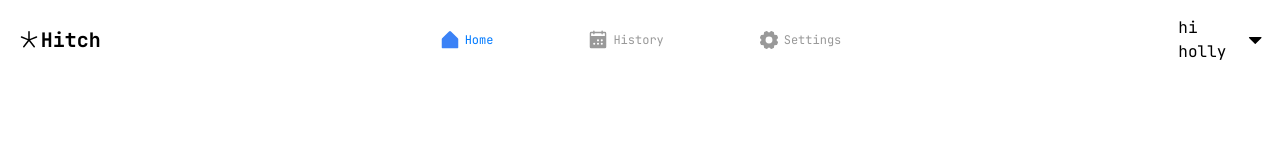
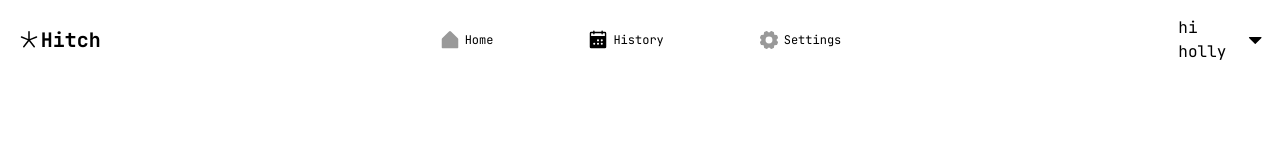
Before and after one commit to plutos28/hitch, a React (Vite) app: page /app in a window 1280 px wide. Shown: the top 160 px of the page. Built offline with nearby package versions, Linux system fonts and the light colour scheme.

Commit message:
add routes to home, settings, and history using navlink

```diff
--- a/src/css/output.css
+++ b/src/css/output.css
@@ -762,3 +762,13 @@ video {
   --tw-text-opacity: 1;
   color: rgb(138 138 142 / var(--tw-text-opacity));
 }
+
+.text-red-400{
+  --tw-text-opacity: 1;
+  color: rgb(248 113 113 / var(--tw-text-opacity));
+}
+
+.text-indigo-400{
+  --tw-text-opacity: 1;
+  color: rgb(129 140 248 / var(--tw-text-opacity));
+}
--- a/src/routes/history.jsx
+++ b/src/routes/history.jsx
@@ -3,8 +3,7 @@ import {Link} from 'react-router-dom'
 export default function History() {
   return (
     <div className="flex flex-col items-center">
-      <h1 className="text-4xl text-blue-400">History</h1>
-      <p> <Link to={'app'}>-{'>'}App</Link></p>
+      <h1 className="text-4xl text-indigo-400">History</h1>
     </div>
   )
 }
--- a/src/routes/root.jsx
+++ b/src/routes/root.jsx
@@ -1,4 +1,4 @@
-import {Link, Outlet} from 'react-router-dom'
+import {Link, Outlet, NavLink} from 'react-router-dom'
 
 export default function Root() {
   return (
@@ -15,22 +15,76 @@ export default function Root() {
         <div className="col-span-3"></div>
         <div className="col-span-4 flex justify-between">
             {/* <!-- home link --> */}
-            <a href="#" className="flex items-center space-x-1">
-                <svg className="fill-blue-500" xmlns="http://www.w3.org/2000/svg" width="22" height="22" fill="#000000" viewBox="0 0 256 256"><path d="M224,120v96a8,8,0,0,1-8,8H40a8,8,0,0,1-8-8V120a15.87,15.87,0,0,1,4.69-11.32l80-80a16,16,0,0,1,22.62,0l80,80A15.87,15.87,0,0,1,224,120Z"></path></svg>
-                <p className="text-[12px] text-hitchBlue">Home</p>
-            </a>
+            <NavLink
+              to={`home`}
+              className={({ isActive, isPending }) =>
+                "flex items-center space-x-1"
+              }
+              >
+              {({ isActive, isPending }) => (
+                <>
+                  <svg
+                    className={`${isActive ? 'fill-blue-500' : 'fill-hitchUnselectedTab'} ${isPending ? '' : ''}`}
+                    xmlns="http://www.w3.org/2000/svg"
+                    width="22"
+                    height="22"
+                    fill="#000000"
+                    viewBox="0 0 256 256"
+                  >
+                    <path d="M224,120v96a8,8,0,0,1-8,8H40a8,8,0,0,1-8-8V120a15.87,15.87,0,0,1,4.69-11.32l80-80a16,16,0,0,1,22.62,0l80,80A15.87,15.87,0,0,1,224,120Z"></path>
+                  </svg>
+                  <p
+                    className={`text-[12px] ${isActive ? 'text-hitchBlue' : 'fill-hitchUnselectedTab'} ${isPending ? '' : ''}`}
+                  >
+                    Home
+                  </p>
+                </>
+              )}
+            </NavLink>
+
 
             {/* <!-- history link --> */}
-            <a href="#" className="flex items-center space-x-1">
-                <svg className="fill-hitchUnselectedTab" xmlns="http://www.w3.org/2000/svg" width="22" height="22" fill="#000000" viewBox="0 0 256 256"><path d="M208,32H184V24a8,8,0,0,0-16,0v8H88V24a8,8,0,0,0-16,0v8H48A16,16,0,0,0,32,48V208a16,16,0,0,0,16,16H208a16,16,0,0,0,16-16V48A16,16,0,0,0,208,32ZM84,184a12,12,0,1,1,12-12A12,12,0,0,1,84,184Zm44,0a12,12,0,1,1,12-12A12,12,0,0,1,128,184Zm0-40a12,12,0,1,1,12-12A12,12,0,0,1,128,144Zm44,40a12,12,0,1,1,12-12A12,12,0,0,1,172,184Zm0-40a12,12,0,1,1,12-12A12,12,0,0,1,172,144Zm36-64H48V48H72v8a8,8,0,0,0,16,0V48h80v8a8,8,0,0,0,16,0V48h24Z"></path></svg>
-                <p className="text-[12px] text-hitchUnselectedTab">History</p>
-            </a>
+            <NavLink
+              to={`history`}
+              className={({ isActive, isPending }) =>
+                "flex items-center space-x-1"
+              }
+              >
+              {({ isActive, isPending }) => (
+                <>
+                  <svg className="{`${isActive ? 'fill-blue-500' : 'fill-hitchUnselectedTab'} ${isPending ? '' : ''}`}" xmlns="http://www.w3.org/2000/svg" width="22" height="22" fill="#000000" viewBox="0 0 256 256"><path d="M208,32H184V24a8,8,0,0,0-16,0v8H88V24a8,8,0,0,0-16,0v8H48A16,16,0,0,0,32,48V208a16,16,0,0,0,16,16H208a16,16,0,0,0,16-16V48A16,16,0,0,0,208,32ZM84,184a12,12,0,1,1,12-12A12,12,0,0,1,84,184Zm44,0a12,12,0,1,1,12-12A12,12,0,0,1,128,184Zm0-40a12,12,0,1,1,12-12A12,12,0,0,1,128,144Zm44,40a12,12,0,1,1,12-12A12,12,0,0,1,172,184Zm0-40a12,12,0,1,1,12-12A12,12,0,0,1,172,144Zm36-64H48V48H72v8a8,8,0,0,0,16,0V48h80v8a8,8,0,0,0,16,0V48h24Z"></path></svg>
+                  <p
+                    className={`text-[12px] ${isActive ? 'text-hitchBlue' : 'fill-hitchUnselectedTab'} ${isPending ? '' : ''}`}
+                  >
+                    History
+                  </p>
+                </>
+              )}
+            </NavLink>
 
             {/* <!-- settings link --> */}
-            <a href="#" className="flex items-center space-x-1">
+            <NavLink
+              to={`settings`}
+              className={({ isActive, isPending }) =>
+                "flex items-center space-x-1"
+              }
+              >
+              {({ isActive, isPending }) => (
+                <>
+                  <svg className={`${isActive ? 'fill-blue-500' : 'fill-hitchUnselectedTab'} ${isPending ? '' : ''}`} xmlns="http://www.w3.org/2000/svg" width="22" height="22" fill="#000000" viewBox="0 0 256 256"><path d="M216,130.16q.06-2.16,0-4.32l14.92-18.64a8,8,0,0,0,1.48-7.06,107.6,107.6,0,0,0-10.88-26.25,8,8,0,0,0-6-3.93l-23.72-2.64q-1.48-1.56-3-3L186,40.54a8,8,0,0,0-3.94-6,107.29,107.29,0,0,0-26.25-10.86,8,8,0,0,0-7.06,1.48L130.16,40Q128,40,125.84,40L107.2,25.11a8,8,0,0,0-7.06-1.48A107.6,107.6,0,0,0,73.89,34.51a8,8,0,0,0-3.93,6L67.32,64.27q-1.56,1.49-3,3L40.54,70a8,8,0,0,0-6,3.94,107.71,107.71,0,0,0-10.87,26.25,8,8,0,0,0,1.49,7.06L40,125.84Q40,128,40,130.16L25.11,148.8a8,8,0,0,0-1.48,7.06,107.6,107.6,0,0,0,10.88,26.25,8,8,0,0,0,6,3.93l23.72,2.64q1.49,1.56,3,3L70,215.46a8,8,0,0,0,3.94,6,107.71,107.71,0,0,0,26.25,10.87,8,8,0,0,0,7.06-1.49L125.84,216q2.16.06,4.32,0l18.64,14.92a8,8,0,0,0,7.06,1.48,107.21,107.21,0,0,0,26.25-10.88,8,8,0,0,0,3.93-6l2.64-23.72q1.56-1.48,3-3L215.46,186a8,8,0,0,0,6-3.94,107.71,107.71,0,0,0,10.87-26.25,8,8,0,0,0-1.49-7.06ZM128,168a40,40,0,1,1,40-40A40,40,0,0,1,128,168Z"></path></svg>
+                  <p
+                    className={`text-[12px] ${isActive ? 'text-hitchBlue' : 'fill-hitchUnselectedTab'} ${isPending ? '' : ''}`}
+                  >
+                    Settings
+                  </p>
+                </>
+              )}
+            </NavLink>
+
+            {/* <a href="#" className="flex items-center space-x-1">
                 <svg className="fill-hitchUnselectedTab" xmlns="http://www.w3.org/2000/svg" width="22" height="22" fill="#000000" viewBox="0 0 256 256"><path d="M216,130.16q.06-2.16,0-4.32l14.92-18.64a8,8,0,0,0,1.48-7.06,107.6,107.6,0,0,0-10.88-26.25,8,8,0,0,0-6-3.93l-23.72-2.64q-1.48-1.56-3-3L186,40.54a8,8,0,0,0-3.94-6,107.29,107.29,0,0,0-26.25-10.86,8,8,0,0,0-7.06,1.48L130.16,40Q128,40,125.84,40L107.2,25.11a8,8,0,0,0-7.06-1.48A107.6,107.6,0,0,0,73.89,34.51a8,8,0,0,0-3.93,6L67.32,64.27q-1.56,1.49-3,3L40.54,70a8,8,0,0,0-6,3.94,107.71,107.71,0,0,0-10.87,26.25,8,8,0,0,0,1.49,7.06L40,125.84Q40,128,40,130.16L25.11,148.8a8,8,0,0,0-1.48,7.06,107.6,107.6,0,0,0,10.88,26.25,8,8,0,0,0,6,3.93l23.72,2.64q1.49,1.56,3,3L70,215.46a8,8,0,0,0,3.94,6,107.71,107.71,0,0,0,26.25,10.87,8,8,0,0,0,7.06-1.49L125.84,216q2.16.06,4.32,0l18.64,14.92a8,8,0,0,0,7.06,1.48,107.21,107.21,0,0,0,26.25-10.88,8,8,0,0,0,3.93-6l2.64-23.72q1.56-1.48,3-3L215.46,186a8,8,0,0,0,6-3.94,107.71,107.71,0,0,0,10.87-26.25,8,8,0,0,0-1.49-7.06ZM128,168a40,40,0,1,1,40-40A40,40,0,0,1,128,168Z"></path></svg>
                 <p className="text-[12px] text-hitchUnselectedTab">Settings</p>
-            </a>
+            </a> */}
         </div>
         <div className="col-span-3"></div>
         <div className="col-span-1 flex space-x-2 items-center">
--- a/src/routes/settings.jsx
+++ b/src/routes/settings.jsx
@@ -3,10 +3,9 @@ import {Link} from 'react-router-dom'
 export default function Settings() {
   return (
     <div className="flex flex-col items-center">
-      <h1 className="text-4xl text-blue-400">
+      <h1 className="text-4xl text-red-400">
         Settings
       </h1>
-      <p> <Link to={'app'}>-{'>'}App</Link></p>
     </div>
   )
 }
```
Also changed, not shown: src/main.jsx (+11 -0 lines).
